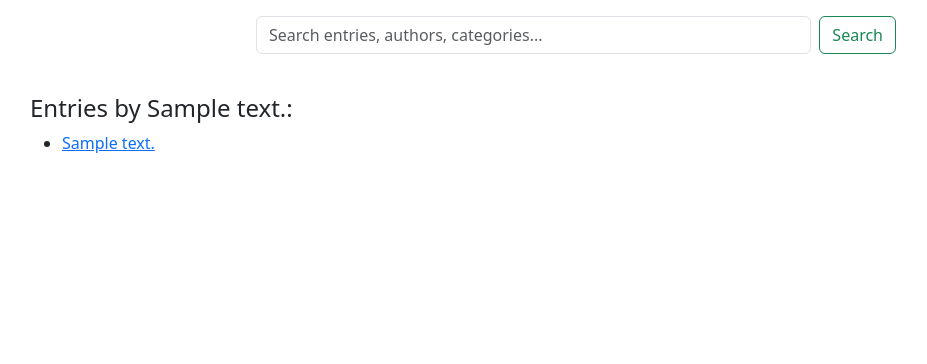
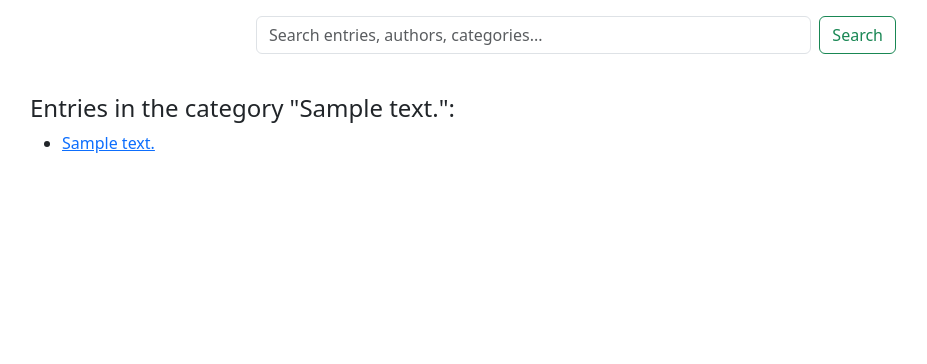
Before and after one commit to jpBorsato/my-grace-project, a Django app: a page that uses voc/templates/voc/category_entry_list.html in a window 1280 px wide. Shown: the part 56-420 px from the top of the page, without its empty margins (64-991 px from the left). Run offline with Django 5.2, Linux system fonts and the light colour scheme; tables that the repository leaves empty hold one stand-in row (values such as "Sample post"); parts of the project's set-up code (start-up, migrations or seed data) failed here and were passed over.

Commit message:
fix text above entries list for category

```diff
--- a/voc/templates/voc/category_entry_list.html
+++ b/voc/templates/voc/category_entry_list.html
@@ -1,7 +1,7 @@
 {% extends "base.html" %}
 {% block content %}
 <div class="container mt-4">
-  <h4>Entries by {{category|capfirst}}:</h4>
+  <h4>Entries in the category "{{category|capfirst}}":</h4>
     <ul class="mb-3">
     {% for entry in entry_list %}
         <li><h6 class="mt-2">{% include "voc/entry_with_tooltip.html" with placement="right" %}</h6></li>
```
